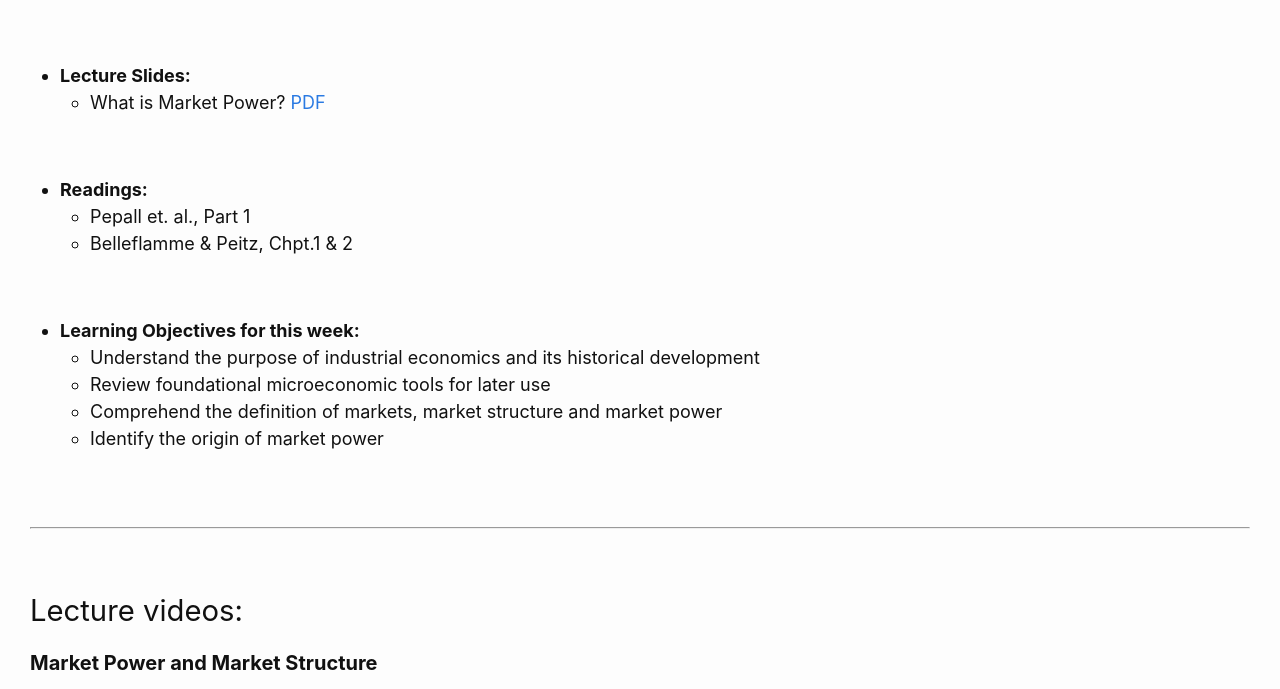
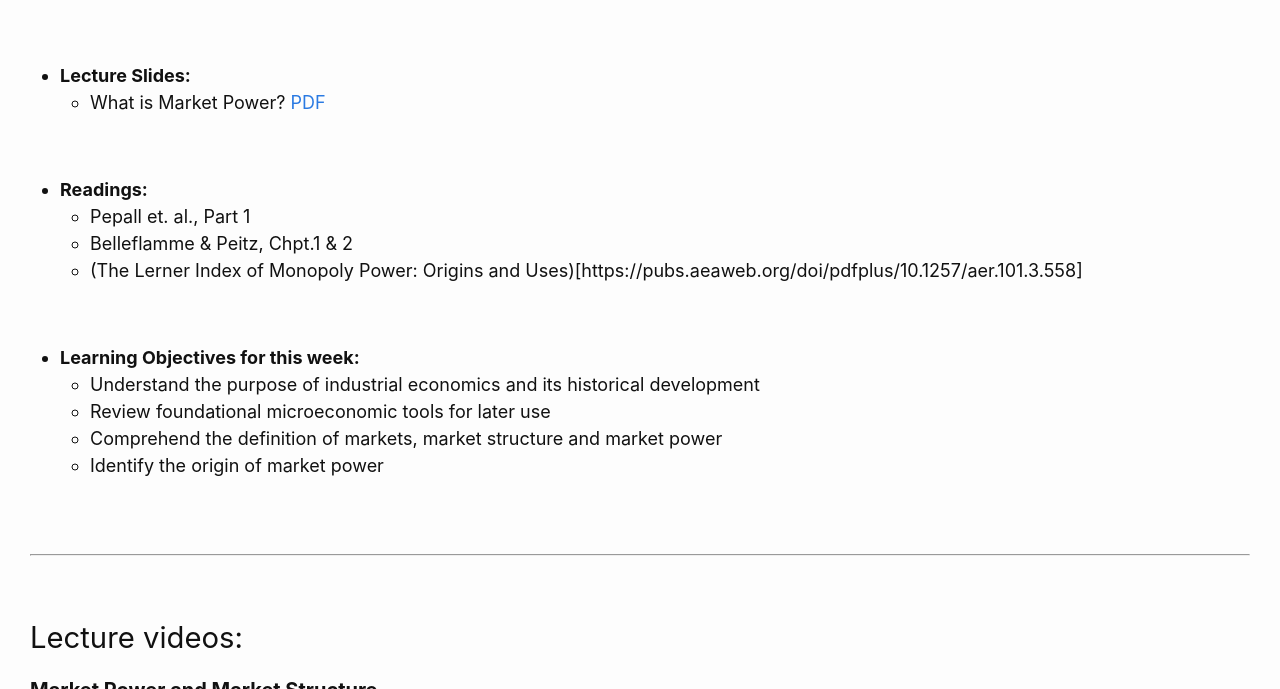
Before and after one commit to DrPeteAWag/Industrial2022, a Jekyll site: the page built from _posts/2022-10-03-week1.md, in a window 1280 px wide and 900 px high, scrolled down 373 px, cut to the strip 0-689 px from the top of the window. Built offline with Jekyll 4.4.1, drawn with Linux system fonts in a browser that asks for light colours.

Commit message:
Update 2022-10-03-week1.md

```diff
--- a/_posts/2022-10-03-week1.md
+++ b/_posts/2022-10-03-week1.md
@@ -18,6 +18,7 @@ This week is mainly concerned with a general introduction, revision of some tool
 - **Readings:**
   - Pepall et. al., Part 1
   - Belleflamme & Peitz, Chpt.1 & 2
+  - (The Lerner Index of Monopoly Power: Origins and Uses)[https://pubs.aeaweb.org/doi/pdfplus/10.1257/aer.101.3.558]
 
 <br>
 
```
